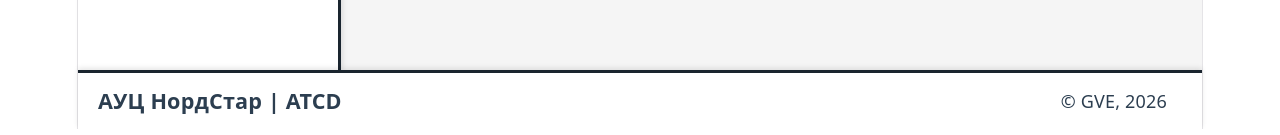
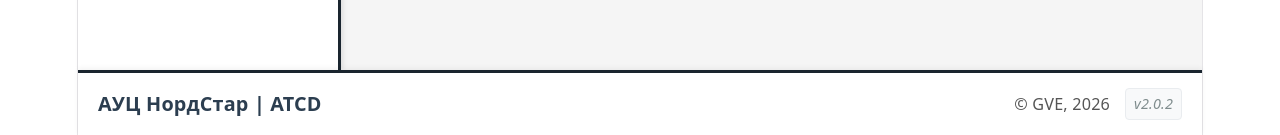
Before and after one commit to gushchinvadim/nordstar_ATCD, a React (Vite) app in the folder frontend_ATCD/: page /groups in a window 1280 px wide. Shown: the part 779-914 px from the top of the page. Built offline with nearby package versions, Linux system fonts and the light colour scheme; no server answers; sample sign-in values are in the browser's storage.

Commit message:
добавлено версии в футер приложения

```diff
--- a/frontend_ATCD/package.json
+++ b/frontend_ATCD/package.json
@@ -1,7 +1,7 @@
 {
   "name": "frontend-atcd",
   "private": true,
-  "version": "0.0.0",
+  "version": "2.0.2",
   "type": "module",
   "scripts": {
     "dev": "vite",
--- a/frontend_ATCD/src/components/Footer.jsx
+++ b/frontend_ATCD/src/components/Footer.jsx
@@ -1,19 +1,21 @@
-// Footer.jsx
-import { useContext } from 'react';
-import { AuthContext } from '../context/AuthContext';
+// src/components/Footer.jsx
+import packageJson from '../../package.json';
 import styles from './Footer.module.css';
 
 const Footer = () => {
-    const { user, logout } = useContext(AuthContext);
+    const currentYear = new Date().getFullYear();
+    const appVersion = packageJson.version;
 
     return (
-        <header className={styles.footer}>
-            <div className={styles.logo}>АУЦ НордСтар | ATCD</div>
-            <div>
-                <span style={{ marginRight: 15 }}>© GVE, 2026</span>
-
+        <footer className={styles.footer}>
+            <div className={styles.container}>
+                <div className={styles.brand}>АУЦ НордСтар | ATCD</div>
+                <div className={styles.info}>
+                    <span className={styles.copyright}>© GVE, {currentYear}</span>
+                    <span className={styles.version}>v{appVersion}</span>
+                </div>
             </div>
-        </header>
+        </footer>
     );
 };
 
--- a/frontend_ATCD/src/components/Footer.module.css
+++ b/frontend_ATCD/src/components/Footer.module.css
@@ -3,59 +3,57 @@
     background: #ffffff;
     color: #2c3e50;
     padding: 15px 20px;
-    display: flex;
-    justify-content: space-between;
-    align-items: center;
-    box-shadow: 0 -2px 5px rgba(0, 0, 0, 0.1);
-    border-top: 3px solid #1a252f; /* Линия сверху (чуть темнее фона для видимости) */
+    border-top: 3px solid #1a252f;
+    box-shadow: 0 -2px 5px rgba(0, 0, 0, 0.05);
+    margin-top: auto; /* Прижимает футер к низу, если контента мало */
 }
 
-.footerContent {
+.container {
     max-width: 1200px;
     margin: 0 auto;
-    width: 100%;
     display: flex;
     justify-content: space-between;
     align-items: center;
 }
 
-.logo {
+.brand {
+    font-size: 1.1rem;
+    font-weight: bold;
+    color: #2c3e50;
+}
+
+.info {
     display: flex;
     align-items: center;
-    gap: 12px;
-    font-size: 1.2rem;
-    font-weight: bold;
-}
-
-.logoImage {
-    height: 35px;
-    width: auto;
-    object-fit: contain;
-    filter: brightness(0) invert(1); /* Делаем логотип белым для темного фона */
-}
-
-.logoText {
-    color: white;
-    letter-spacing: 0.5px;
+    gap: 15px;
+    font-size: 0.9rem;
 }
 
 .copyright {
-    font-size: 0.9rem;
-    opacity: 0.9;
+    color: #555;
 }
 
-.logoutBtn {
-    background: #e74c3c;
-    color: white;
-    border: none;
-    padding: 8px 16px;
+/* Стиль для версии: ненавязчивый, серый, в легкой "таблетке" */
+.version {
+    color: #7f8c8d;
+    font-size: 0.8rem;
+    font-style: italic;
+    background: #f8f9fa;
+    padding: 2px 8px;
     border-radius: 4px;
-    cursor: pointer;
-    font-size: 0.9rem;
-    font-weight: 500;
-    transition: background 0.2s;
+    border: 1px solid #e9ecef;
 }
 
-.logoutBtn:hover {
-    background: #c0392b;
+/* Мобильная адаптация */
+@media (max-width: 600px) {
+    .container {
+        flex-direction: column;
+        gap: 10px;
+        text-align: center;
+    }
+
+    .info {
+        flex-direction: column;
+        gap: 5px;
+    }
 }
```
Also changed, not shown: 1 other file (tests, documents, lock files or other folders).
